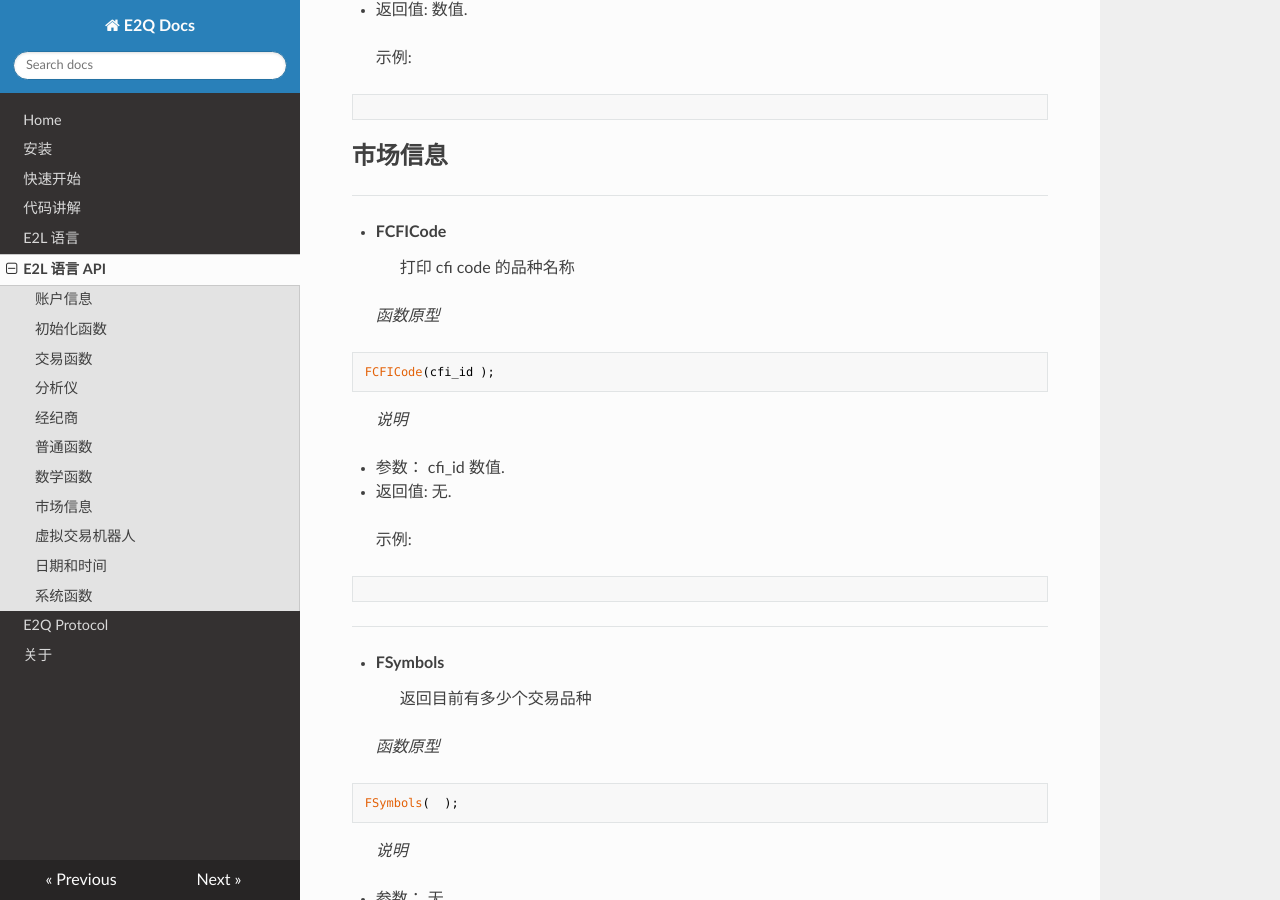
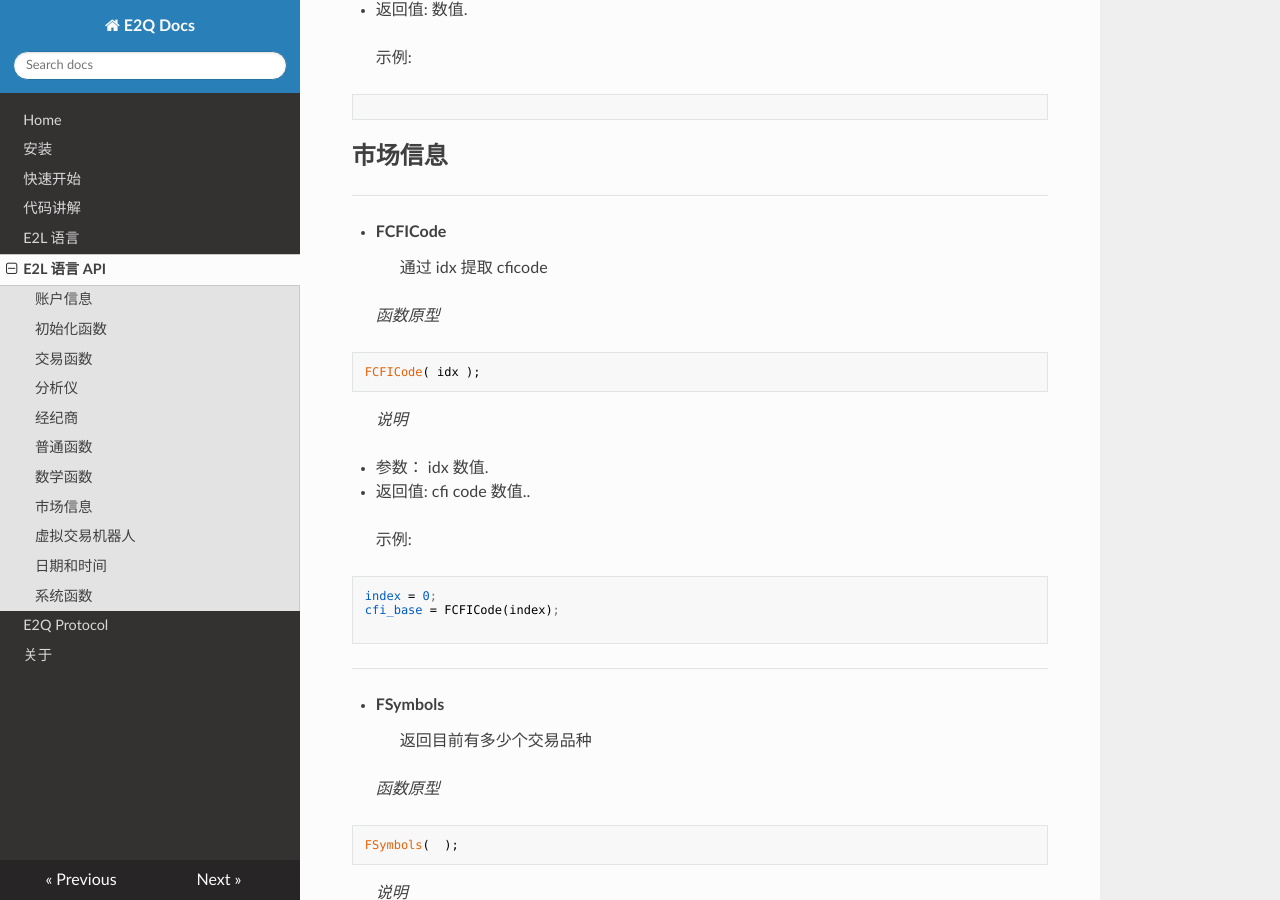
Before and after one commit to E2Quant/e2q_doc, an MkDocs documentation site: the page built from docs/e2l_api.md, in a window 1280 px wide and 900 px high, scrolled down 43723 px. Built offline with MkDocs 1.6.1, drawn with Linux system fonts in a browser that asks for light colours; nearby versions of some CDN libraries.

Commit message:
修改协议及api 文档

````diff
--- a/docs/e2l_api.md
+++ b/docs/e2l_api.md
@@ -2020,20 +2020,23 @@ FFloor(value );
 ---
 
 * **FCFICode**
-> 打印 cfi code 的品种名称
-
-> *函数原型*
-```
-FCFICode(cfi_id );
-```
-> *说明*
-
-- 参数： cfi_id 数值.
-- 返回值: 无.
-
-> 示例:
-
-```
+>  通过 idx 提取 cficode
+
+> *函数原型*
+```
+FCFICode( idx );
+```
+> *说明*
+
+- 参数： idx 数值.
+- 返回值: cfi code  数值..
+
+> 示例:
+
+```
+index = 0;
+cfi_base = FCFICode(index);
+
 ```
 
 ---
````
Also changed, not shown: README.md (+4 -0 lines), docs/e2q_protocol.md (+5 -5 lines).
